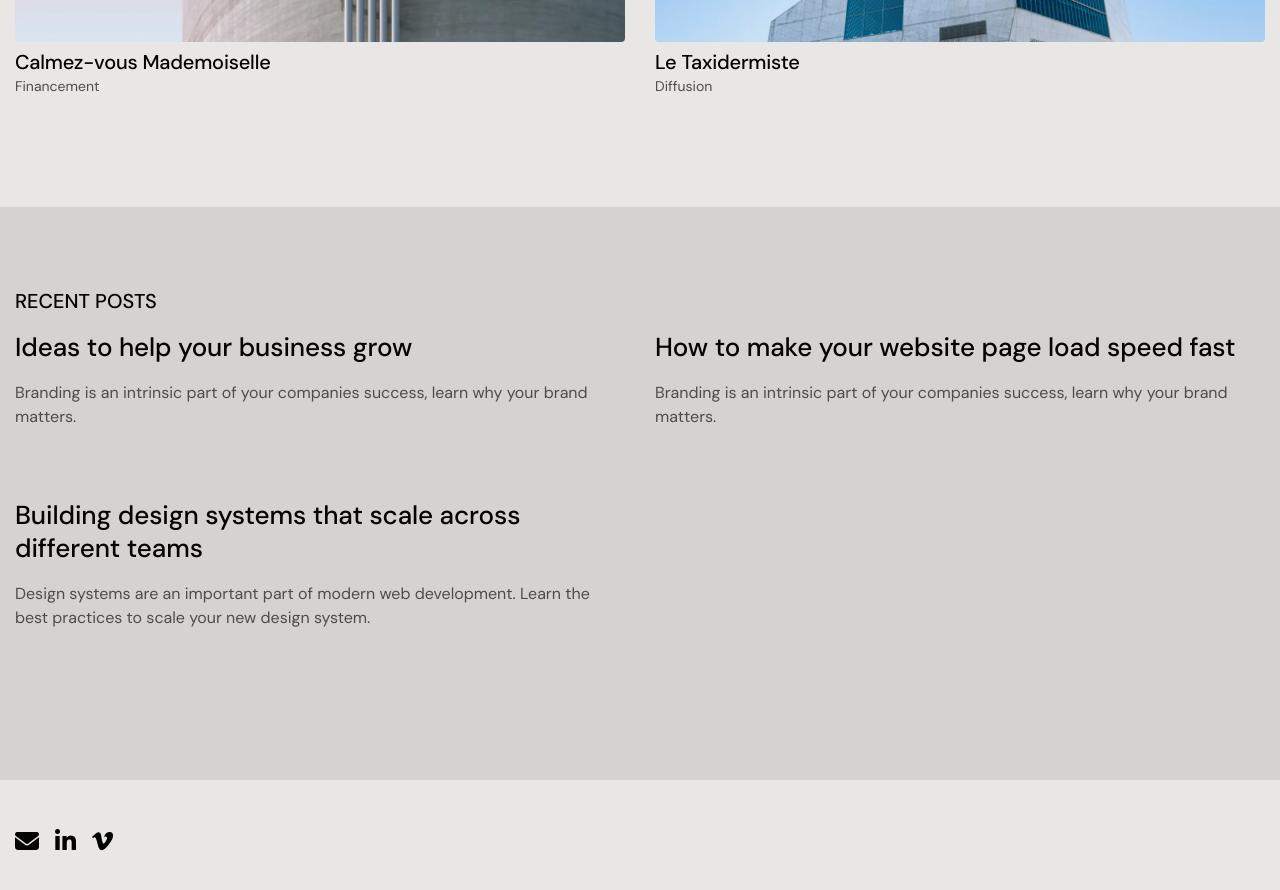
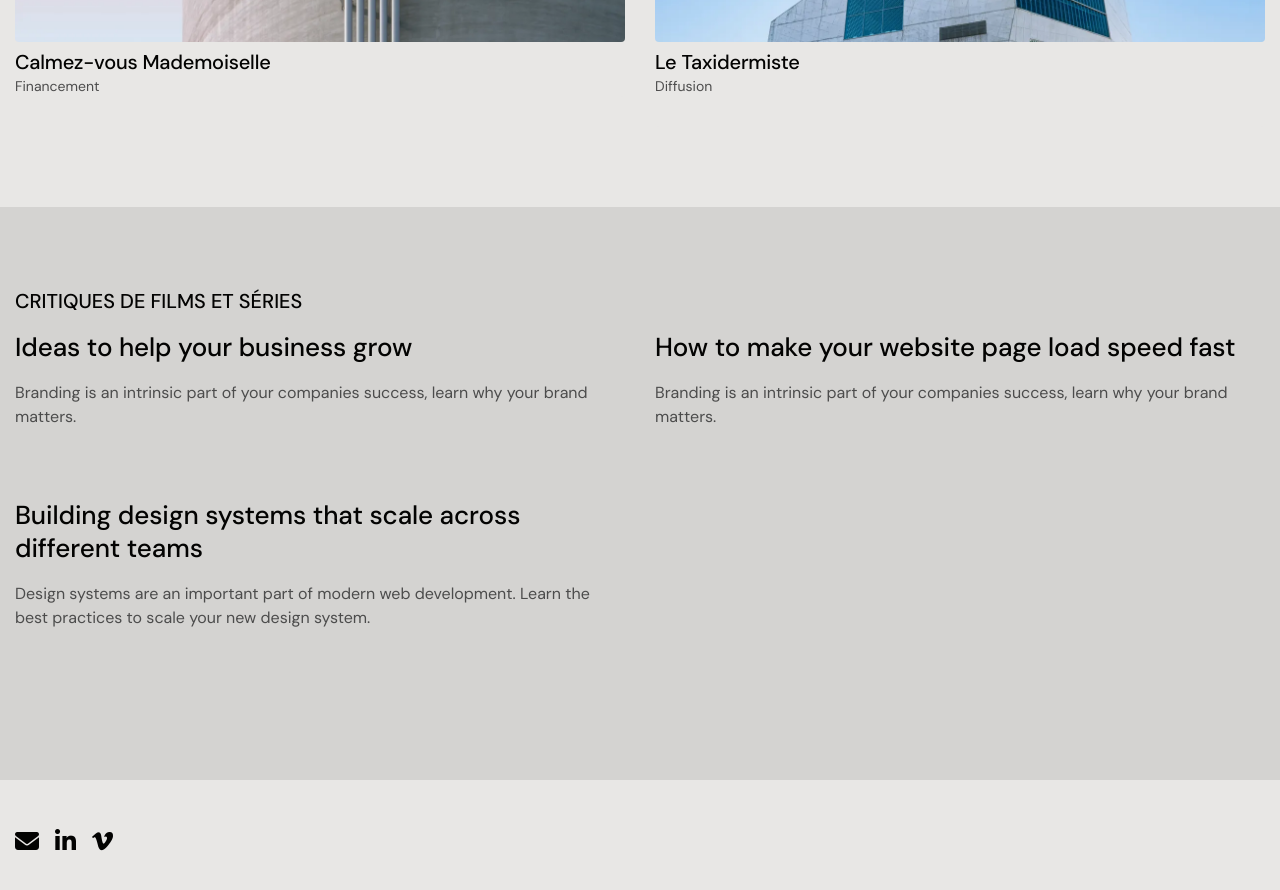
Before and after one commit to hdauleac/hdauleac.github.io, a Jekyll site: the page built from pages/home.md, in a window 1280 px wide and 900 px high, scrolled down 1590 px. Shown: the top 890 px of the window. Built offline with Jekyll 4.4.1, drawn with Linux system fonts in a browser that asks for light colours; some of the changed text lies outside the part shown.

Commit message:
Mise à jour de la page d'accueil

```diff
--- a/pages/home.md
+++ b/pages/home.md
@@ -17,7 +17,7 @@ projects:
   columns: 2 # 1 | 2 | 3 | 4
 
 posts:
-  heading: "Recent Posts"
+  heading: "Critiques de films et séries"
   sub_heading: ""
   limit: 3
   sort: weight # date | weight
```
Also changed, not shown: other parts of pages/home.md (+1 -1 lines).
